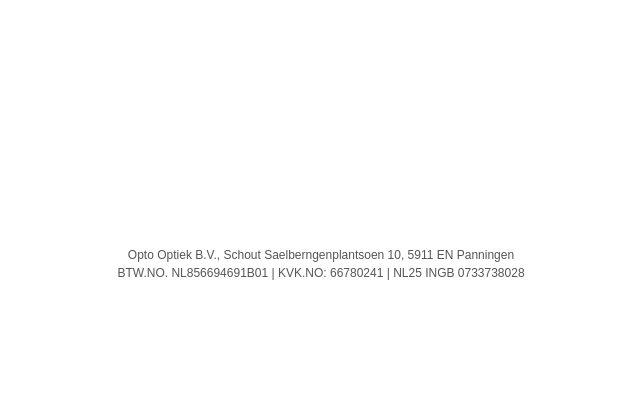
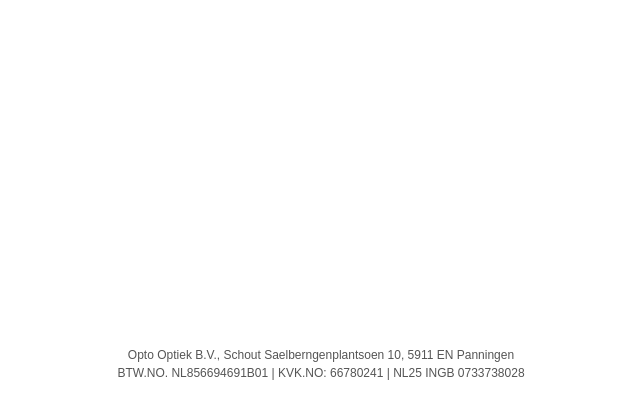
Before and after one commit to NXi99/opto-invoice-app, a Flask app: template templates/Opto.html in a window 1280 px wide. Shown: the part 503-923 px from the top of the page, without its empty margins (319-959 px from the left). Before the commit the page ends 783 px from the top, so only its background shows below. Run offline with Flask 3, Linux system fonts and the light colour scheme; the template is opened without the code that fills it, so the values that code supplies are empty.

Commit message:
Update Opto.html

```diff
--- a/templates/Opto.html
+++ b/templates/Opto.html
@@ -145,7 +145,7 @@
     </table>
 
     <!-- Footer block starts here -->
-<div style="page-break-inside: avoid; margin-top: 300px; font-size: 12px; text-align: center; color: #555;">
+<div style="page-break-inside: avoid; margin-top: 400px; font-size: 12px; text-align: center; color: #555;">
     Opto Optiek B.V., Schout Saelberngenplantsoen 10, 5911 EN Panningen<br>
     BTW.NO. NL856694691B01 | KVK.NO: 66780241 | NL25 INGB 0733738028
 </div>
```
